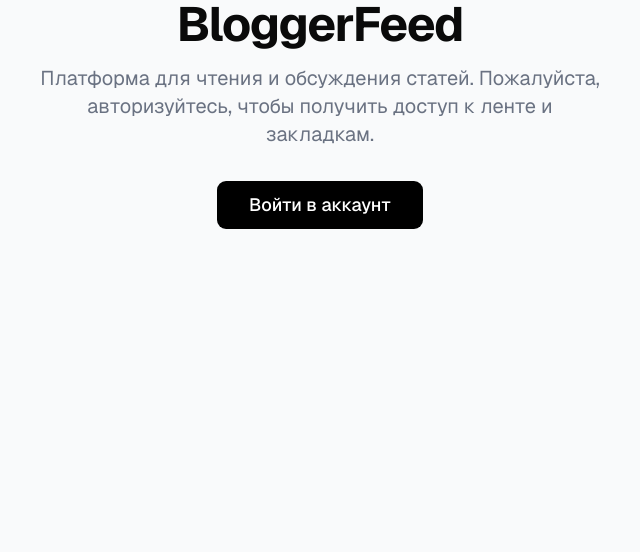
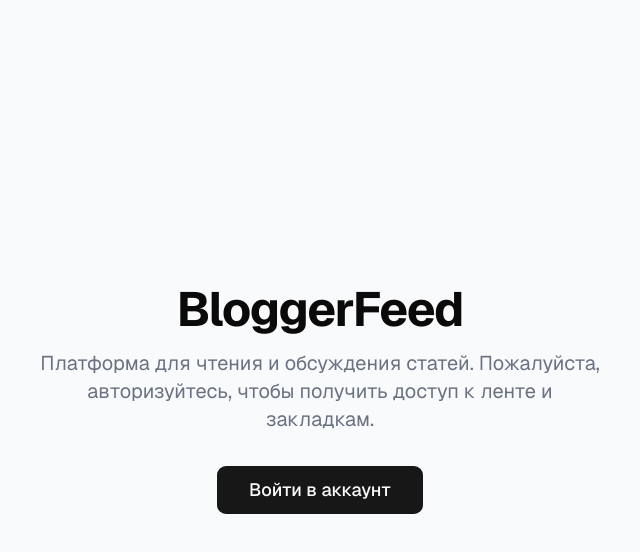
Before and after one commit to ahahaharu/blogger-feed, a Next.js app: page / in a window 1280 px wide. Shown: the top 552 px of the page, without its empty margins (320-960 px from the left). Built offline with nearby package versions, Linux system fonts and the light colour scheme.

Commit message:
Post fetch has been implemented

```diff
--- /dev/null
+++ b/src/api/api.ts
@@ -0,0 +1,32 @@
+export interface Post {
+  id: number;
+  title: string;
+  body: string;
+  tags: string[];
+  views: number;
+  reactions: {
+    likes: number;
+    dislikes: number;
+  };
+}
+
+export interface DummyJSONResponse {
+  posts: Post[];
+  total: number;
+  skip: number;
+  limit: number;
+}
+
+const BASE_URL = 'https://dummyjson.com';
+
+export async function getPosts(): Promise<DummyJSONResponse> {
+  const res = await fetch(`${BASE_URL}/posts`, {
+    cache: 'no-store',
+  });
+
+  if (!res.ok) {
+    throw new Error('Не удалось загрузить посты');
+  }
+
+  return res.json();
+}
--- /dev/null
+++ b/src/app/(main)/layout.tsx
@@ -0,0 +1,14 @@
+import Header from '@/components/Header';
+
+export default function MainLayout({
+  children,
+}: {
+  children: React.ReactNode;
+}) {
+  return (
+    <>
+      <Header />
+      <div className="max-w-5xl mx-auto p-4 w-full">{children}</div>
+    </>
+  );
+}
--- /dev/null
+++ b/src/app/(main)/posts/page.tsx
@@ -0,0 +1,60 @@
+import { getPosts } from '@/api/api';
+import { Badge } from '@/components/ui/badge';
+import {
+  Card,
+  CardContent,
+  CardFooter,
+  CardHeader,
+  CardTitle,
+} from '@/components/ui/card';
+import { Eye, ThumbsUp } from 'lucide-react';
+import Link from 'next/link';
+
+export default async function PostsPage() {
+  const data = await getPosts();
+
+  return (
+    <main className="py-6">
+      <h1 className="text-3xl font-bold mb-8">Лента постов</h1>
+
+      <div className="grid grid-cols-1 md:grid-cols-2 gap-6">
+        {data.posts.map((post) => (
+          <Card key={post.id} className="flex flex-col">
+            <CardHeader>
+              <CardTitle className="text-xl line-clamp-2">
+                {post.title}
+              </CardTitle>
+            </CardHeader>
+            <CardContent className="flex-1 flex flex-col gap-4">
+              <div className="flex flex-wrap gap-2">
+                {post.tags.map((tag) => (
+                  <Badge key={tag} variant="secondary">
+                    {tag}
+                  </Badge>
+                ))}
+              </div>
+
+              <p className="text-gray-600 line-clamp-3">{post.body}</p>
+            </CardContent>
+            <CardFooter className="flex justify-between items-center border-t pt-4 text-sm text-gray-500">
+              <div className="flex gap-4">
+                <span className="flex items-center gap-1.5">
+                  <Eye className="w-4 h-4" /> {post.views}
+                </span>
+                <span className="flex items-center gap-1.5">
+                  <ThumbsUp className="w-4 h-4" /> {post.reactions.likes}
+                </span>
+              </div>
+              <Link
+                href={`/posts/${post.id}`}
+                className="text-black font-medium hover:underline"
+              >
+                Читать далее
+              </Link>
+            </CardFooter>
+          </Card>
+        ))}
+      </div>
+    </main>
+  );
+}
--- a/src/app/page.tsx
+++ b/src/app/page.tsx
@@ -1,9 +1,9 @@
 import { Button } from '@/components/ui/button';
 import Link from 'next/link';
 
-export default function Home() {
+export default function WelcomePage() {
   return (
-    <main className="flex-1 flex flex-col items-center justify-center text-center px-4">
+    <main className="flex-1 flex flex-col items-center justify-center min-h-screen text-center px-4">
       <h1 className="text-5xl font-bold mb-4 tracking-tight">BloggerFeed</h1>
 
       <p className="text-xl text-gray-500 mb-8 max-w-xl">
@@ -11,14 +11,9 @@ export default function Home() {
         чтобы получить доступ к ленте и закладкам.
       </p>
 
-      <Link href="/login">
-        <Button
-          size="lg"
-          className="text-lg px-8 py-6 bg-black text-white hover:bg-gray-800"
-        >
-          Войти в аккаунт
-        </Button>
-      </Link>
+      <Button size="lg" className="text-lg px-8 py-6">
+        <Link href="/login">Войти в аккаунт</Link>
+      </Button>
     </main>
   );
 }
--- /dev/null
+++ b/src/components/ui/badge.tsx
@@ -0,0 +1,49 @@
+import * as React from "react"
+import { cva, type VariantProps } from "class-variance-authority"
+import { Slot } from "radix-ui"
+
+import { cn } from "@/lib/utils"
+
+const badgeVariants = cva(
+  "group/badge inline-flex h-5 w-fit shrink-0 items-center justify-center gap-1 overflow-hidden rounded-4xl border border-transparent px-2 py-0.5 text-xs font-medium whitespace-nowrap transition-all focus-visible:border-ring focus-visible:ring-[3px] focus-visible:ring-ring/50 has-data-[icon=inline-end]:pr-1.5 has-data-[icon=inline-start]:pl-1.5 aria-invalid:border-destructive aria-invalid:ring-destructive/20 dark:aria-invalid:ring-destructive/40 [&>svg]:pointer-events-none [&>svg]:size-3!",
+  {
+    variants: {
+      variant: {
+        default: "bg-primary text-primary-foreground [a]:hover:bg-primary/80",
+        secondary:
+          "bg-secondary text-secondary-foreground [a]:hover:bg-secondary/80",
+        destructive:
+          "bg-destructive/10 text-destructive focus-visible:ring-destructive/20 dark:bg-destructive/20 dark:focus-visible:ring-destructive/40 [a]:hover:bg-destructive/20",
+        outline:
+          "border-border text-foreground [a]:hover:bg-muted [a]:hover:text-muted-foreground",
+        ghost:
+          "hover:bg-muted hover:text-muted-foreground dark:hover:bg-muted/50",
+        link: "text-primary underline-offset-4 hover:underline",
+      },
+    },
+    defaultVariants: {
+      variant: "default",
+    },
+  }
+)
+
+function Badge({
+  className,
+  variant = "default",
+  asChild = false,
+  ...props
+}: React.ComponentProps<"span"> &
+  VariantProps<typeof badgeVariants> & { asChild?: boolean }) {
+  const Comp = asChild ? Slot.Root : "span"
+
+  return (
+    <Comp
+      data-slot="badge"
+      data-variant={variant}
+      className={cn(badgeVariants({ variant }), className)}
+      {...props}
+    />
+  )
+}
+
+export { Badge, badgeVariants }
```
